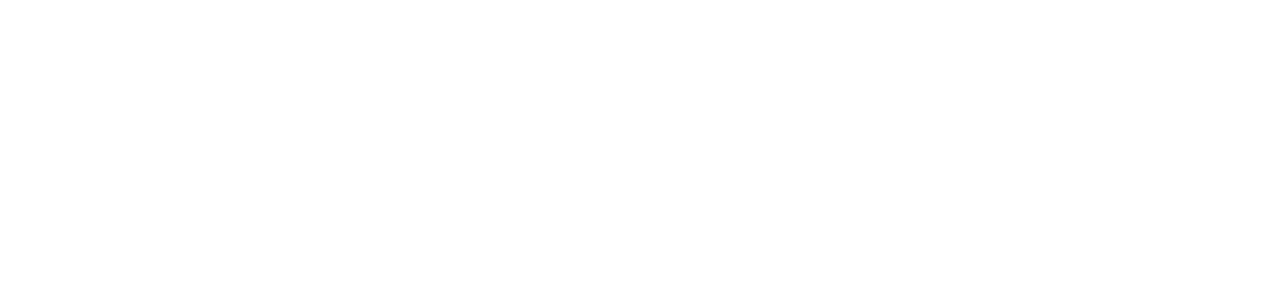
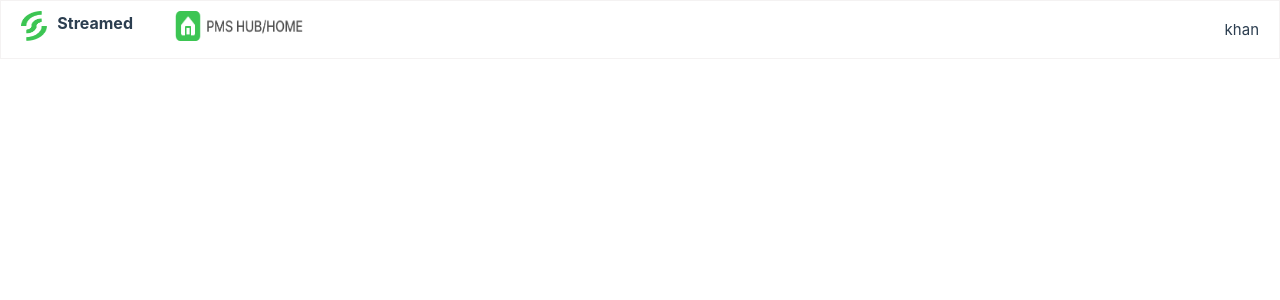
Before and after one commit to fidaakhon/vuejstask, a Vue app: page /dashboard in a window 1280 px wide. Before the commit this address had no page. Shown: the top 300 px of the page. Built offline with nearby package versions, Linux system fonts and the light colour scheme.

Commit message:
Update main.css, Login.vue, Otp.vue, and index.js

```diff
--- a/src/assets/main.css
+++ b/src/assets/main.css
@@ -24,12 +24,13 @@ a,
 @media (min-width: 1024px) {
   body {
     display: flex;
-    place-items: center;
+    width: 100vw;
+
   }
 
   #app {
     display: grid;
-    grid-template-columns: 1fr 1fr;
-    padding: 0 2rem;
+    grid-template-columns:  auto;
+    padding: 0;
   }
 }
--- /dev/null
+++ b/src/components/Dashboard.vue
@@ -0,0 +1,79 @@
+<script setup>
+</script>
+
+<template>
+    <div class="container">
+        <div class="navbar">
+            <div class="logos">
+                <div class="logo1">
+                    <img src="../assets/image.png" class="logo" alt="logo" />
+                    <h1>Streamed</h1>
+                </div>
+                <div class="logo2">
+                    <img src="../assets/home.png" class="homeLogo" alt="logo" />
+                </div>
+            </div>
+            <div class="searchManu">khan</div>
+        </div>
+
+    </div>
+
+</template>
+
+<style scoped>
+body {
+    margin: 0;
+    padding: 0;
+    box-sizing: border-box;
+}
+
+.container {
+    width: 100vw;
+}
+
+.navbar {
+    display: flex;
+    justify-content: space-between;
+    align-items: center;
+    padding: 10px 20px;
+    background-color: #fff;
+    border: 1px solid #f4f2f2;
+    width: 100%;
+    margin: 0;
+}
+
+.logos {
+    display: flex;
+    justify-content: space-between;
+    width: 22vw;
+}
+
+.logo1 {
+    display: flex;
+}
+
+.logo1 h1 {
+    font-size: 1rem;
+    font-weight: 700;
+    margin-left: 10px;
+
+}
+
+.logo {
+    width: 26.32px;
+    height: 30.12px;
+    gap: 0px;
+    opacity: 0px;
+
+}
+
+.homeLogo {
+    width: 8rem;
+    height: 30.12px;
+    gap: 0px;
+    opacity: 0px;
+
+}
+
+@media only screen and (max-width: 768px) {}
+</style>
--- a/src/components/Login.vue
+++ b/src/components/Login.vue
@@ -169,7 +169,7 @@ input {
     border-radius: 8px;
     border: 1px solid #bac3bc80;
     opacity: 0px;
-    background: #3CC55380;
+    background: #3CC553;
     color: #fff;
     font-size: 16px;
     margin-top: 15px;
@@ -193,7 +193,7 @@ input {
 }
 
 .greenText {
-    color: #3CC55380;
+    color: #3CC553;
     ;
 }
 
--- a/src/components/Otp.vue
+++ b/src/components/Otp.vue
@@ -47,6 +47,7 @@
     height: 100vh;
     background-color: #fff;
     width: 90vw;
+    font: Poppins;
 }
 
 .logo_heading {
@@ -127,7 +128,7 @@ input {
     border-radius: 8px;
     border: 1px solid #bac3bc80;
     opacity: 0px;
-    background: #3CC55380;
+    background: #3CC553;
     color: #fff;
     font-size: 16px;
     margin-top: 15px;
@@ -151,7 +152,7 @@ input {
 }
 
 .greenText {
-    color: #3CC55380;
+    color: #3CC553;
     ;
 }
 
--- a/src/router/index.js
+++ b/src/router/index.js
@@ -26,6 +26,11 @@ const router = createRouter({
       path: '/otp',
       name: 'otp',
       component: () => import('../views/OtpView.vue')
+    },
+    {
+      path: '/dashboard',
+      name: 'dashboard',
+      component: () => import('../views/DashboardView.vue')
     }
   ]
 })
--- /dev/null
+++ b/src/views/DashboardView.vue
@@ -0,0 +1,11 @@
+<script setup>
+import Dashboard from '@/components/Dashboard.vue';
+</script>
+
+<template>
+    <Dashboard />
+</template>
+
+<style scoped>
+@media (min-width: 1024px) {}
+</style>
```
Also changed, not shown: src/assets/home.png (added).
